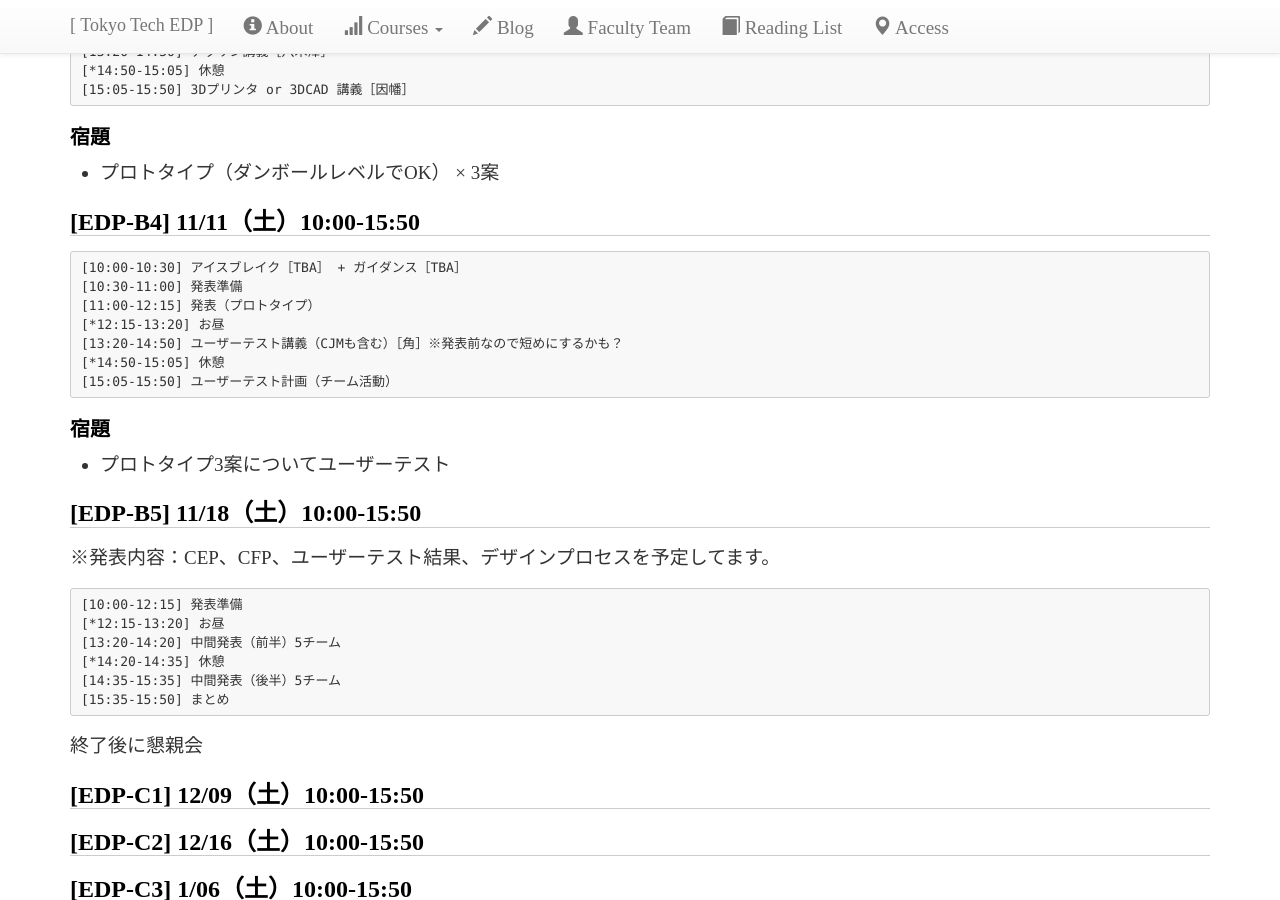
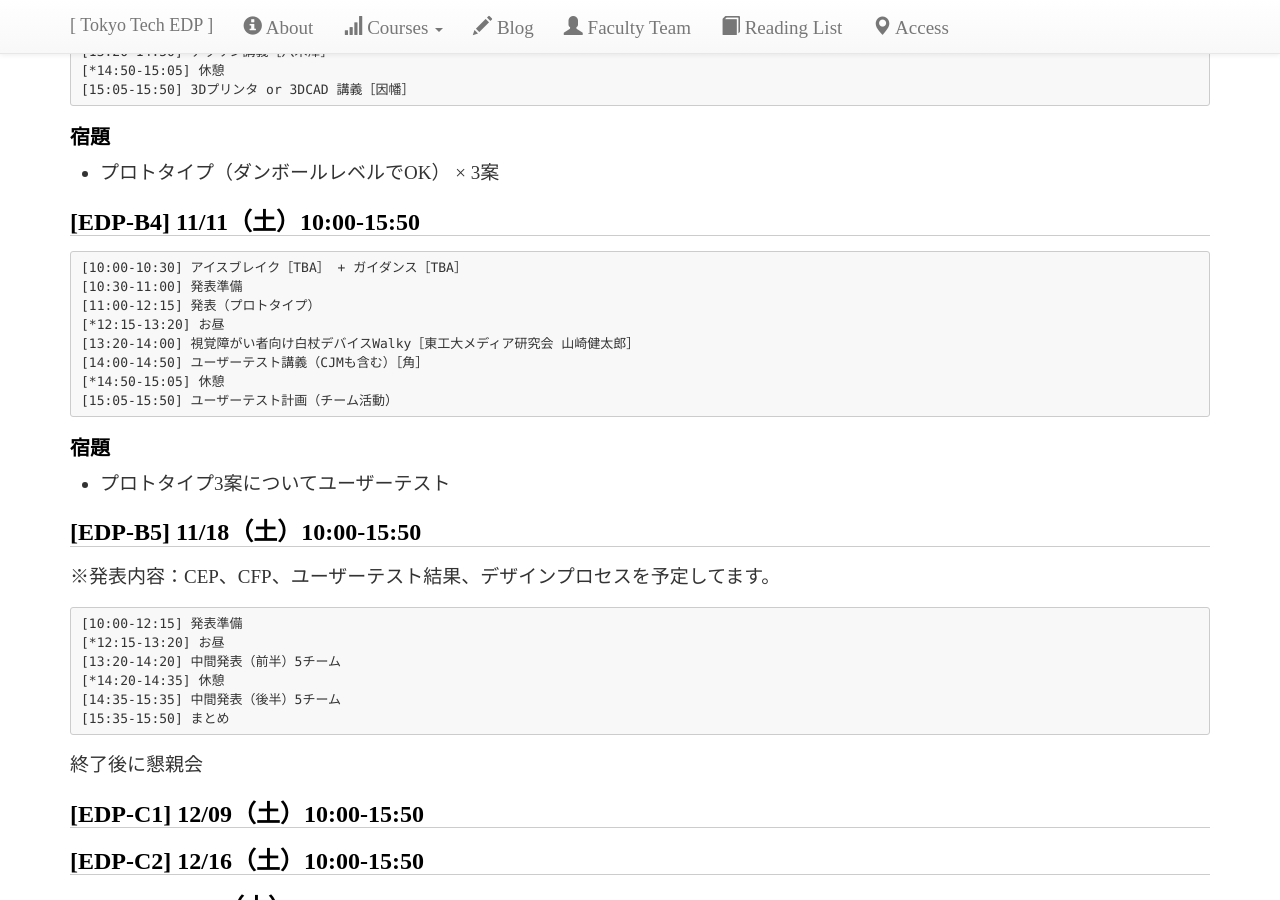
Before and after one commit to titech-edp/titech-edp.github.io, a Jekyll site: the page built from 2017-edp-bc/index.md, in a window 1280 px wide and 900 px high, scrolled down 1923 px. Built offline with Jekyll 4.4.1, drawn with Linux system fonts in a browser that asks for light colours; nearby versions of some CDN libraries; library files that are not in the unit come from our copies.

Commit message:
yamazaki

````diff
--- a/2017-edp-bc/index.md
+++ b/2017-edp-bc/index.md
@@ -90,7 +90,8 @@ NTTデータ、オロ、クックパッド、パナソニック、日本精工
 [10:30-11:00] 発表準備
 [11:00-12:15] 発表（プロトタイプ）
 [*12:15-13:20] お昼
-[13:20-14:50] ユーザーテスト講義（CJMも含む）［角］※発表前なので短めにするかも？
+[13:20-14:00] 視覚障がい者向け白杖デバイスWalky［東工大メディア研究会 山崎健太郎］
+[14:00-14:50] ユーザーテスト講義（CJMも含む）［角］
 [*14:50-15:05] 休憩
 [15:05-15:50] ユーザーテスト計画（チーム活動）
 ```
````
